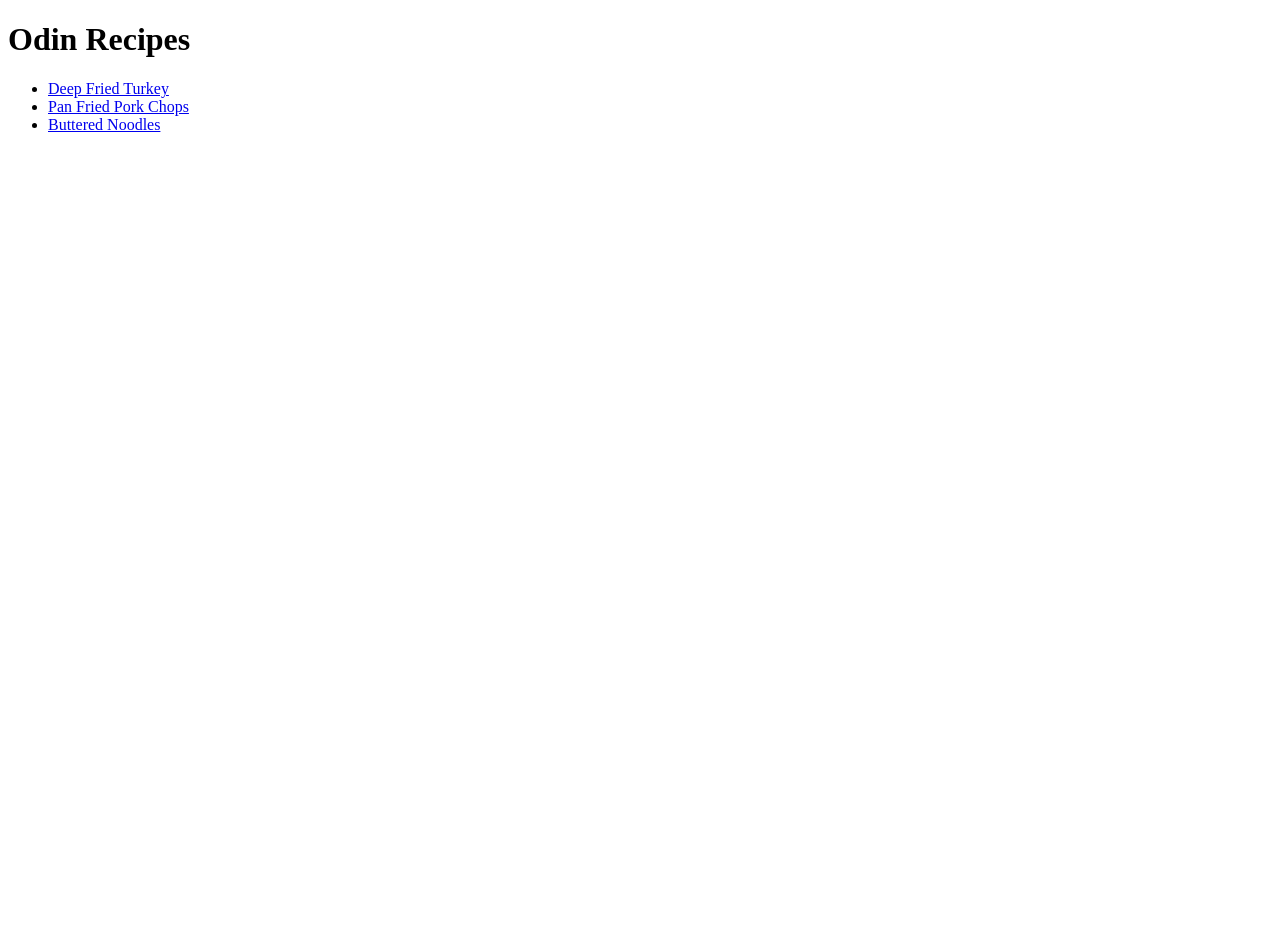
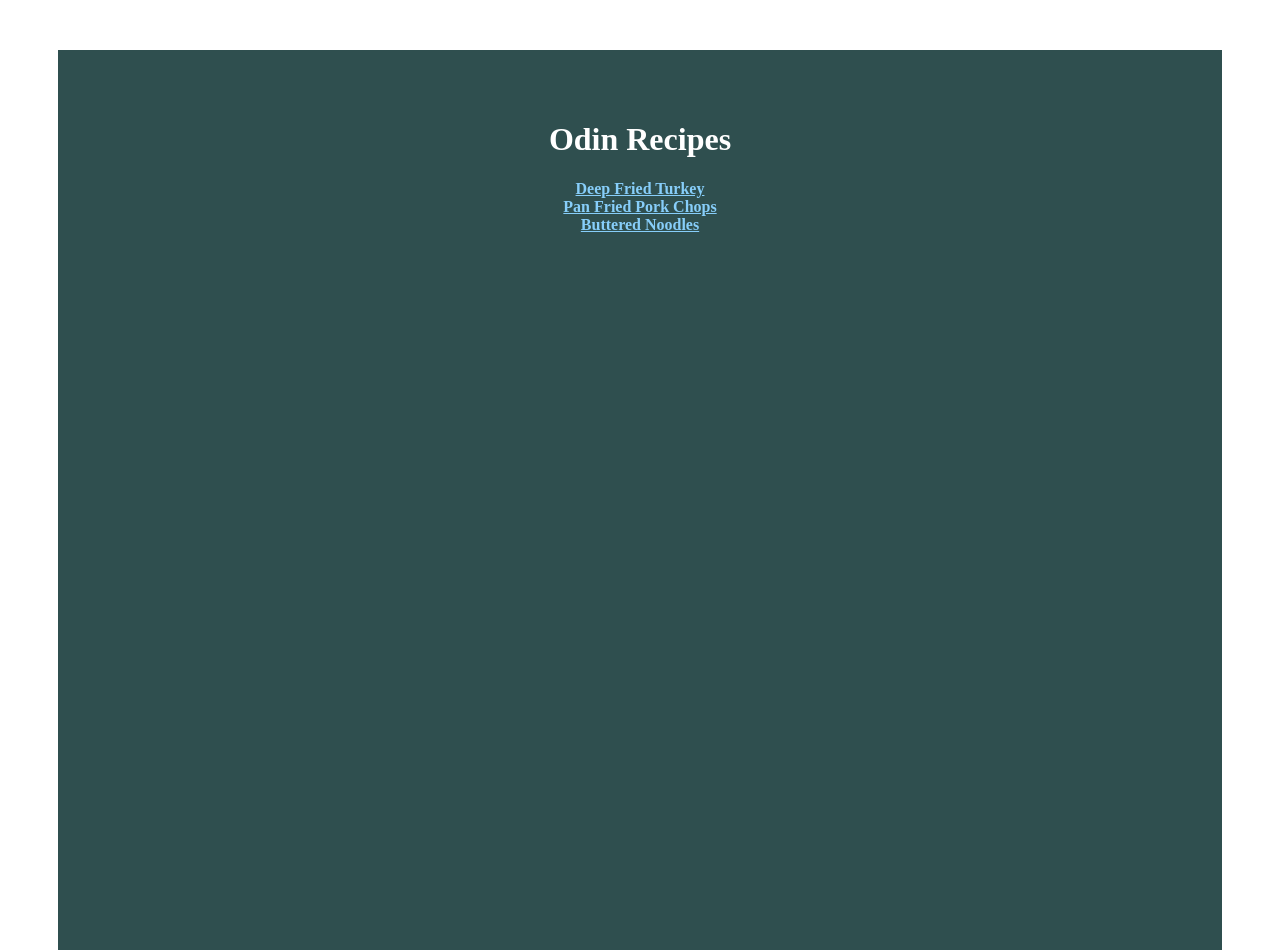
Before and after one commit to FurkanUtkuEMRE/OdinRecipes, a plain HTML site: page index.html in a window 1280 px wide. Before the commit the page ends 800 px from the top, so only its background shows below. Drawn offline with Linux system fonts and the light colour scheme.

Commit message:
Add very basic styling.

```diff
--- a/index.html
+++ b/index.html
@@ -5,16 +5,19 @@
   <meta charset="UTF-8">
   <meta http-equiv="X-UA-Compatible" content="IE=edge">
   <meta name="viewport" content="width=device-width, initial-scale=1.0">
+  <link rel="stylesheet" href="styles.css">
   <title>Odin Recipes</title>
 </head>
 
 <body>
+  <div class="container">
     <h1>Odin Recipes</h1>
     <ul>
       <li><a href="./recipes/deep-fried-turkey.html">Deep Fried Turkey</a></li>
       <li><a href="./recipes/pork-chops.html">Pan Fried Pork Chops</a></li>
       <li><a href="./recipes/buttered-noodles.html">Buttered Noodles</a></li>
     </ul>
+  </div>
 </body>
 
 </html>
--- /dev/null
+++ b/styles.css
@@ -0,0 +1,24 @@
+.container {
+  background-color: darkslategray;
+  color: white;
+  margin: 50px;
+  padding: 50px;
+  height: 100%;
+  text-align: center;
+}
+
+html,
+body {
+  height: 100%;
+}
+
+a {
+  color: lightskyblue;
+  font-weight: bold;
+}
+
+ul,
+ol {
+  padding: 0;
+  list-style-type: none;
+}
```
Also changed, not shown: recipes/buttered-noodles.html (+5 -1 lines), recipes/deep-fried-turkey.html (+5 -1 lines), recipes/pork-chops.html (+7 -2 lines). Lines whose indentation alone changed are shown as unchanged.
